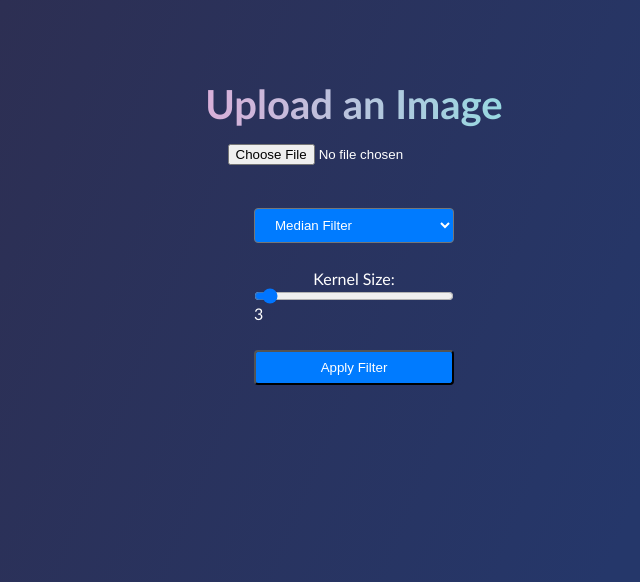
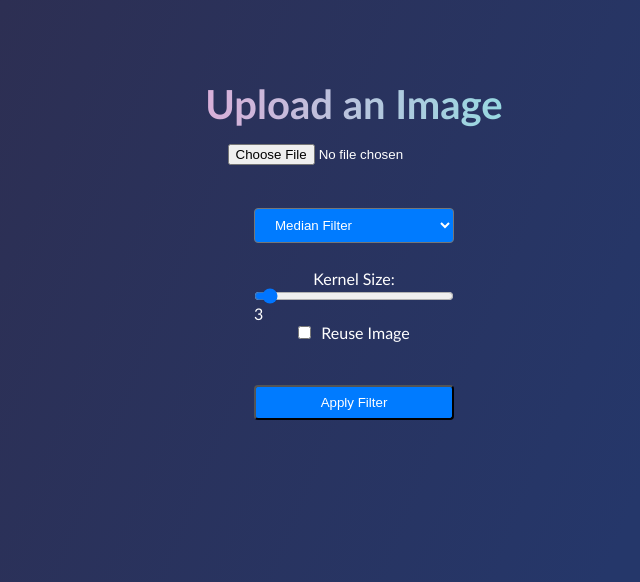
Before and after one commit to TopVirusMinus/Image-Processing-Project, a Flask app: page / in a window 1280 px wide. Shown: the top 582 px of the page, without its empty margins (286-926 px from the left). Run offline with Flask 3, Linux system fonts and the light colour scheme.

Commit message:
Added reusing Image Functionality

```diff
--- a/static/script.js
+++ b/static/script.js
@@ -255,6 +255,11 @@ applyFilterButton.addEventListener("click", async function () {
   kernelSizeValue.textContent = kernelSize;
   console.log(filterType);
 
+  let reuseFilteredImageCheckbox = document.querySelector(
+    "#reuse-filtered-image"
+  );
+  let reuseFilteredImage = reuseFilteredImageCheckbox.checked;
+
   const extraValuesArray = [];
 
   const extraValuesSpans = document.querySelectorAll(".extra-parameters span");
@@ -273,8 +278,12 @@ applyFilterButton.addEventListener("click", async function () {
 
   console.log(extraValuesArray);
 
+  let inputImageData = reuseFilteredImage
+    ? filteredImage.src
+    : uploadedImage.src;
+
   const body = `image_data=${encodeURIComponent(
-    uploadedImage.src
+    inputImageData
   )}&filter_type=${filterType}&kernel_size=${kernelSize}&extraParams=${extraValuesArray.join(
     ","
   )}`;
--- a/templates/index.html
+++ b/templates/index.html
@@ -36,6 +36,7 @@
         <optgroup label="Mustafa">
           <option value="apply_impulse_noise">Impulse Noise (salt and pepper)</option>
           <option value="apply_gaussian_noise">Gaussian Noise</option>
+          <option value="apply_uniform_noise">Uniform Noise</option>
         </optgroup>
       </select>
 
@@ -47,6 +48,13 @@
         <label class="kernel_size_label" for="kernel-size">Kernel Size:</label>
         <input type="range" id="kernel-size" min="1" max="50" value="3" step="2" />
         <span id="kernel-size-value">3</span>
+        <form>
+              <div class="c" style="display: flex;">
+                <input type="checkbox" id="reuse-filtered-image" name="reuse-filtered-image" style="margin-right: 10px;">
+                <label for="reuse-filtered-image">Reuse Image</label><br>
+              </div>
+          </form>
+
         <button class="dropbtn">Apply Filter</button>
       </div>
     </div>
```
